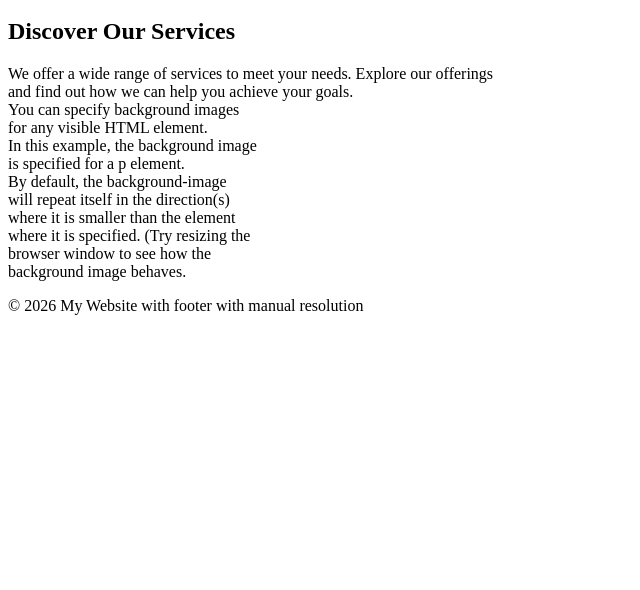
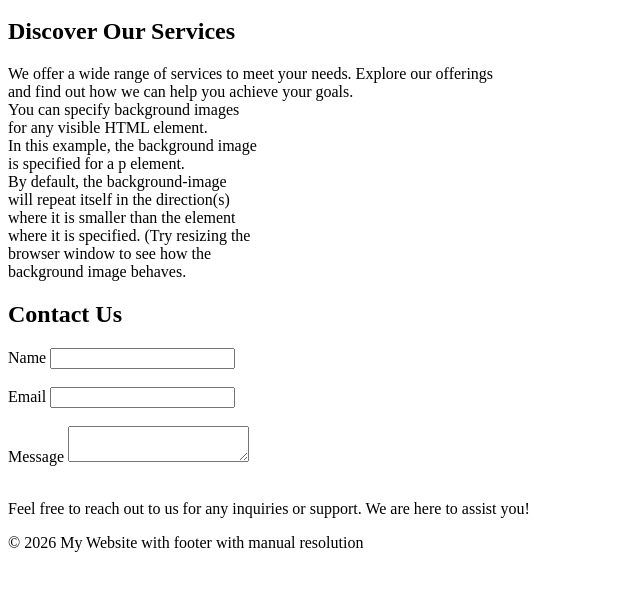
Before and after one commit to apmehta27/website-project, a plain HTML site: page index.html in a window 1280 px wide. Shown: the part 122-712 px from the top of the page, without its empty margins (0-640 px from the left). Drawn offline with Linux system fonts and the light colour scheme.

Commit message:
added a simple contact form with fields for name, email, and message.

```diff
--- a/index.html
+++ b/index.html
@@ -27,8 +27,14 @@
   browser window to see how the<br>
   background image behaves.
 </p>
-
 </hero>
+<contact>
+  <h2>Contact Us</h2>
+  Name <input type="text" name="name"><br><br>
+  Email <input type="email" name="email"><br><br>
+  Message <textarea name="message"></textarea><br><br>
+  <p>Feel free to reach out to us for any inquiries or support. We are here to assist you!</p>
+</contact>
 <footer>
   <p>&copy; 2026 My Website with footer with manual resolution</p>
 </footer>
```
